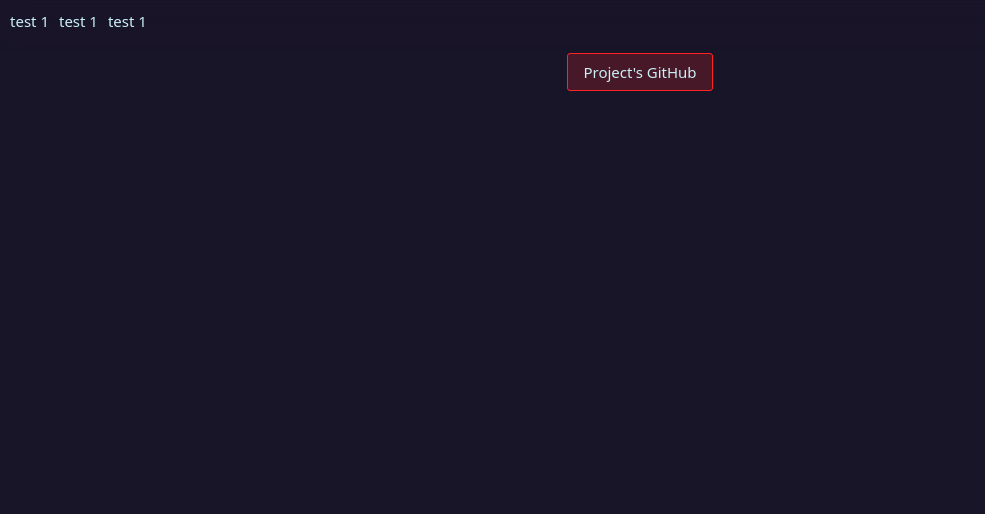
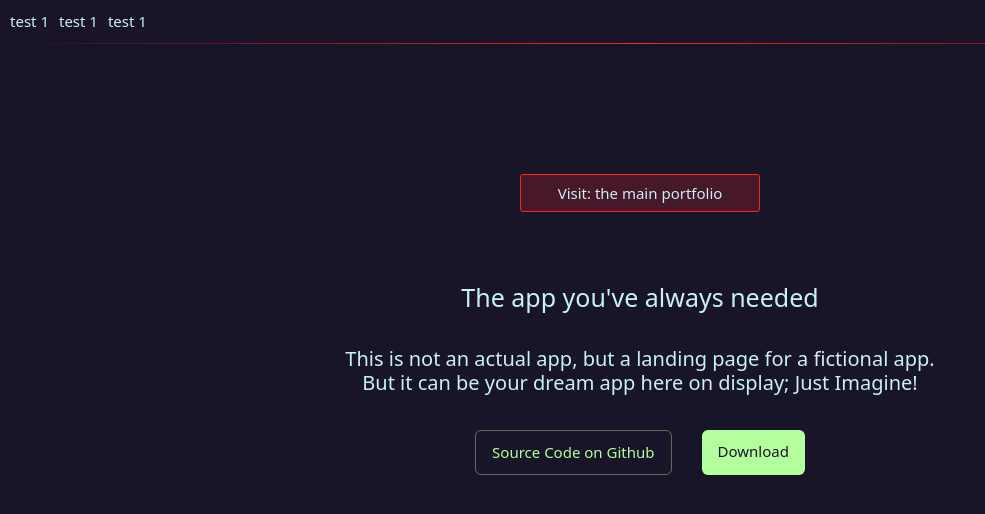
Before and after one commit to FarKiD/AppLanding-NextJS, a Next.js app: page / in a window 1280 px wide. Shown: the top 514 px of the page, without its empty margins (0-985 px from the left). Built offline with nearby package versions, Linux system fonts and the light colour scheme.

Commit message:
Added some content to the index page, added some style to the header, styled the said content on the index page.

```diff
--- a/components/Header.tsx
+++ b/components/Header.tsx
@@ -2,7 +2,7 @@ import classes from '../styles/components/Header.module.scss';
 
 export default function Home() {
   return (
-    <header>
+    <header className={classes.header}>
       <nav className={classes.nav}>
         <ul className={classes.navItemsContainer}>
           <li>test 1</li>
--- a/pages/index.tsx
+++ b/pages/index.tsx
@@ -6,9 +6,29 @@ export default function Home() {
   return (
     <main>
       <section className={classes.section1}>
-        <Link className={classes.introBtn} href={'#'}>
-          Project's GitHub
-        </Link>
+        <div className={classes.introBtnContainer}>
+          <Link className={classes.introBtn} href={'#'}>
+            Visit: the main portfolio
+          </Link>
+        </div>
+        <div className={classes.introText}>
+          <h1>
+            The app you've always needed
+          </h1>
+          <h2>
+            This is not an actual app, but a landing page for a fictional app.
+            <br />
+            But it can be your dream app here on display; <span>Just Imagine!</span>
+          </h2>
+        </div>
+        <div className={classes.introSecondButtonsContainer}>
+          <Link className={classes.githubBtn} href={'#'}>
+            Source Code on Github
+          </Link>
+          <Link className={classes.downloadBtn} href={'#'}>
+            Download
+          </Link>
+        </div>
       </section>
     </main>
   );
--- a/styles/_fontSizes.scss
+++ b/styles/_fontSizes.scss
@@ -4,4 +4,4 @@ $h2: clamp(2.275rem, calc( 12px + 2.600vw ), 2.925rem);
 $h3: clamp(1.853rem, calc( 12px + 1.950vw ), 2.438rem);
 $h4: clamp(1.625rem, calc( 12px + 1.300vw ), 1.950rem);
 $p: clamp(1.380rem, calc( 12px + 0.720vw ), 1.500rem);
-$span: clamp(1.200rem, calc( 12px + 0.480vw ), 1.350rem);
+// $span: clamp(1.200rem, calc( 12px + 0.480vw ), 1.350rem);
--- /dev/null
+++ b/styles/_util.scss
@@ -0,0 +1,13 @@
+@use 'sass:color';
+
+@mixin border-faded($width, $direction, $color) {
+  border-width: $width;
+  border-style: solid;
+  border-image: linear-gradient(
+    to $direction,
+    color.adjust($color, $alpha: -1),
+    $color,
+    color.adjust($color, $alpha: -1)
+  );
+  border-image-slice: 1;
+}
--- a/styles/components/Header.module.scss
+++ b/styles/components/Header.module.scss
@@ -1,10 +1,18 @@
 @use '../colors' as *;
 @use 'sass:color';
+@use '../util' as *;
+
+.header {
+  position: -webkit-sticky;
+  position: sticky;
+  top: 0;
+  background: color.adjust($black, $alpha: -.8);
+  backdrop-filter: blur(1rem);
+  box-shadow: 0 0 1rem $black;
+  @include border-faded(0 0 .1rem 0, left, $red);
+}
 
 .nav {
-  background: color.adjust($black, $alpha: -.2);
-  backdrop-filter: blur(1.2rem);
-  box-shadow: 0 0 .5rem $black;
   color: $cyan;
 }
 
@@ -15,6 +23,7 @@
   text-decoration: none;
   list-style: none;
   padding: 1rem;
+  margin: 0;
 
   li:nth-of-type(n + 2) {
     padding: 0 0 0 1rem;
--- a/styles/globals.scss
+++ b/styles/globals.scss
@@ -12,7 +12,8 @@ body {
 }
 
 body {
-  background: $black !important;
+  background-color: $black !important;
+  color: $cyan !important;
 }
 
 a {
@@ -41,5 +42,5 @@ p, a, .p, .a, li, input {
   font-size: $p;
 }
 span, .span {
-  font-size: $span
+  // font-size: $span
 }
--- a/styles/pages/index.module.scss
+++ b/styles/pages/index.module.scss
@@ -5,16 +5,24 @@
   display: flex;
   flex-direction: column;
   align-items: center;
+  background: $black;
+  padding: 13rem 0 0 0;
 }
 
 .introBtn {
   background-color: color.adjust($red, $alpha: -.8);
   border: 1px solid $red;
+  border-radius: .3rem;
   color: $cyan;
+  display: inline-block;
   padding: .7rem 1.5rem;
   text-decoration: none;
+  text-align: center;
   transition: 500ms;
-  border-radius: .3rem;
+  margin: 0 2rem 7rem 2rem;
+  width: 20vw;
+  min-width: 14rem;
+  max-width: 24rem;
 }
 
 .introBtn:hover {
@@ -23,3 +31,53 @@
   color: $black1;
   border-radius: .1rem;
 }
+
+.introText {
+  color: $cyan;
+  margin: 0 0 3rem 0;
+  text-align: center;
+
+  h1 {
+    margin: 0 0 3.5rem 0;
+  }
+}
+
+.introSecondButtonsContainer {
+  display: flex;
+  flex-direction: row;
+  justify-content: center;
+
+  a {
+    text-decoration: none;
+    margin: 0 1.5rem;
+    padding: 1rem 1.6rem;
+  }
+}
+
+.githubBtn {
+  color: $green;
+  background: transparent;
+  border: 1px solid color.adjust($green, $alpha: -.6);
+  border-radius: .6rem;
+  transition: 500ms;
+}
+
+.githubBtn:hover {
+  border-radius: .1rem;
+  background: color.adjust($green, $alpha: -.9);
+  border: 1px solid $green;
+  color: $green;
+}
+
+.downloadBtn {
+  color: $black;
+  background: $green;
+  border-radius: .6rem;
+  transition: 500ms;
+}
+
+.downloadBtn:hover {
+  border-radius: .1rem;
+  background: color.adjust($green, $hue: 20%);
+  color: $black;
+}
```
